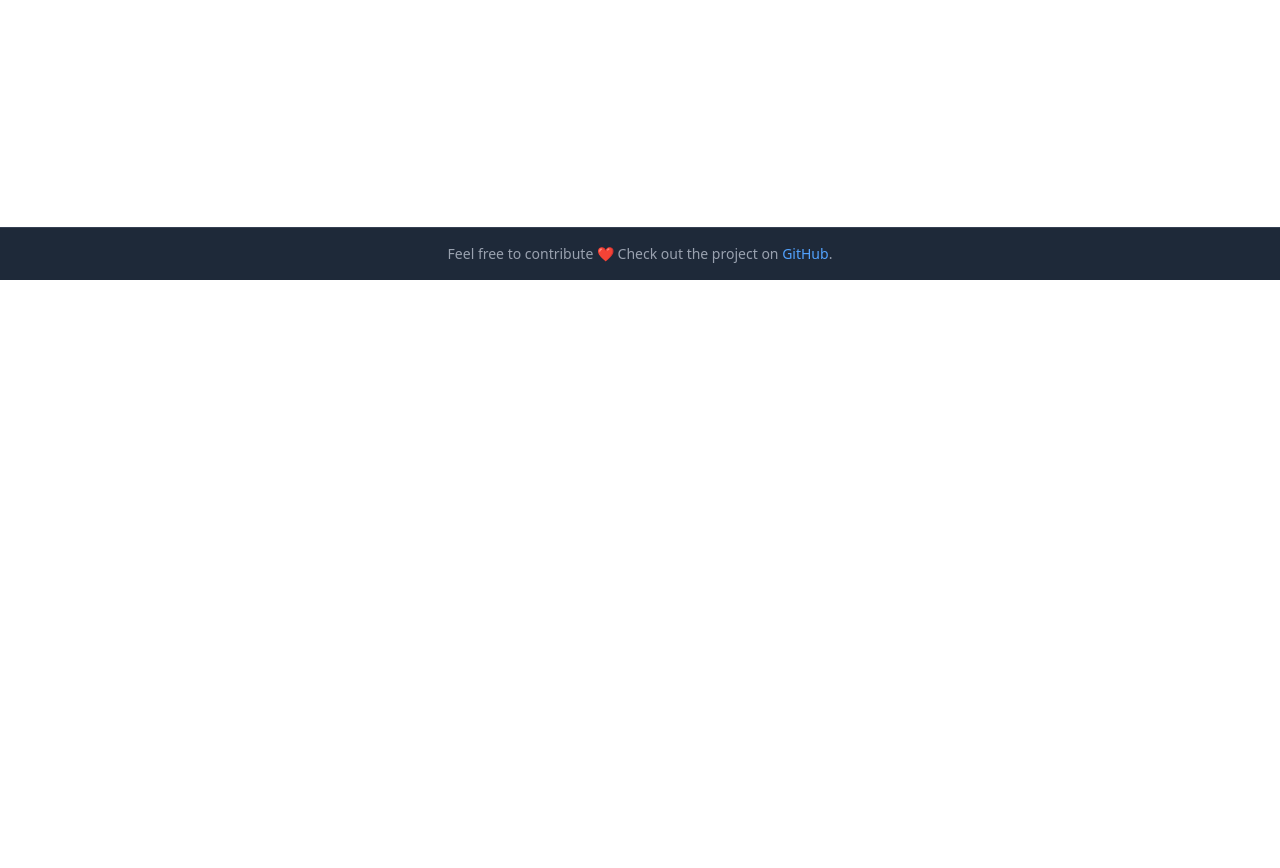
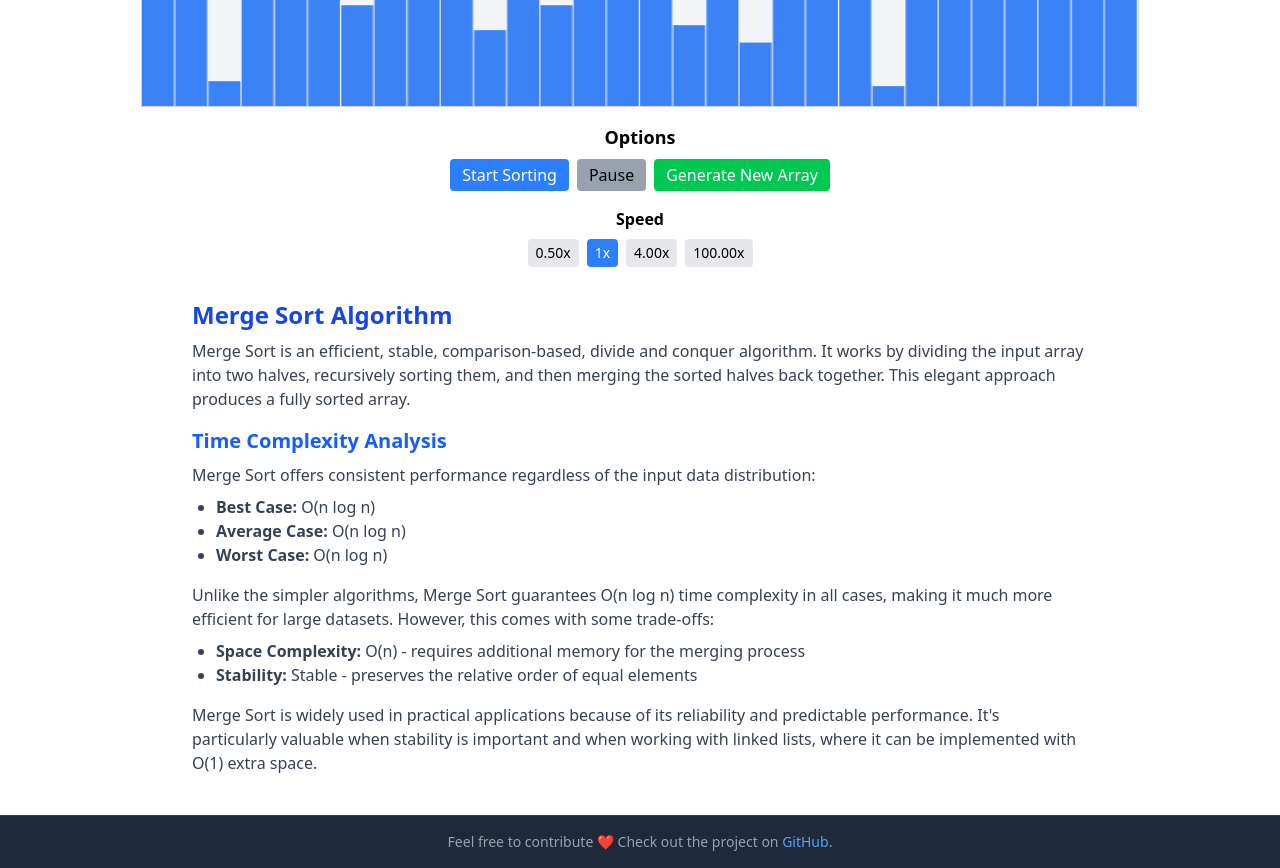
Before and after one commit to ebrancati/AlgorithmsVisualized, a React (Vite) app: page /sorting/merge-sort in a window 1280 px wide. Shown: the part 520-1388 px from the top of the page. Before the commit the page ends 800 px from the top, so only its background shows below. Built offline with nearby package versions, Linux system fonts and the light colour scheme.

Commit message:
Add Merge Sort algorithm to sorting visualizer

```diff
--- a/src/App.tsx
+++ b/src/App.tsx
@@ -19,6 +19,7 @@ const App: React.FC = () => {
                     <Route path="/sorting/selection-sort" element={<SortingVisualizer />} />
                     <Route path="/sorting/bubble-sort" element={<SortingVisualizer />} />
                     <Route path="/sorting/shaker-sort" element={<SortingVisualizer />} />
+                    <Route path="/sorting/merge-sort" element={<SortingVisualizer />} />
                     <Route path="/pathfinding" element={<PathfindingHome />} />
                     <Route path="/pathfinding/dijkstra" element={<PathfindingVisualizer />} />
                     <Route path="/pathfinding/astar" element={<PathfindingVisualizer />} />
--- a/src/algorithms/sorting/index.ts
+++ b/src/algorithms/sorting/index.ts
@@ -2,9 +2,11 @@
 import { runSelectionSort } from './selectionSort';
 import { runBubbleSort } from './bubbleSort';
 import { runShakerSort } from './shakerSort';
+import { runMergeSort } from './mergeSort';
 
 export {
     runSelectionSort,
     runBubbleSort,
-    runShakerSort
+    runShakerSort,
+    runMergeSort
 };
--- /dev/null
+++ b/src/algorithms/sorting/mergeSort.ts
@@ -0,0 +1,203 @@
+import { SortingProps } from '../../types/sorting';
+
+// Merge Sort Algorithm
+export const runMergeSort = async ({
+    array,
+    updateArrayItem,
+    handleStopAndPause,
+    isSorted,
+    setComparisons,
+    setArrayAccesses,
+    comparisonsRef,
+    arrayAccessesRef,
+    setSorting,
+    sortingRef
+}: SortingProps): Promise<void> => {
+    // Create a local copy for comparison to fix ordering issues
+    const tempArray = [...array];
+    const n = array.length;
+
+    // Main merge sort function
+    const mergeSort = async (start: number, end: number): Promise<void> => {
+        // Base case: If the subarray has 1 or fewer elements, it's already sorted
+        if (start >= end) {
+            return;
+        }
+
+        // Find the middle point to divide the array
+        const mid = Math.floor((start + end) / 2);
+
+        // Highlight the current subarray being processed
+        for (let i = start; i <= end; i++) {
+            updateArrayItem(i, 'potential-swap');
+
+            // Increment array accesses
+            const newAccesses = arrayAccessesRef.current + 1;
+            setArrayAccesses(newAccesses);
+            arrayAccessesRef.current = newAccesses;
+        }
+
+        if (await handleStopAndPause()) return;
+
+        // Recursively sort the first half
+        await mergeSort(start, mid);
+        if (!sortingRef.current) return;
+
+        // Recursively sort the second half
+        await mergeSort(mid + 1, end);
+        if (!sortingRef.current) return;
+
+        // Merge the sorted halves
+        await merge(start, mid, end);
+    };
+
+    // Function to merge two subarrays
+    const merge = async (start: number, mid: number, end: number): Promise<void> => {
+        // Create temporary arrays for the two halves
+        const leftSize = mid - start + 1;
+        const rightSize = end - mid;
+
+        const leftArray = new Array(leftSize);
+        const rightArray = new Array(rightSize);
+
+        // Copy data to temporary arrays
+        for (let i = 0; i < leftSize; i++) {
+            leftArray[i] = tempArray[start + i].value;
+
+            // Increment array accesses
+            const newAccesses = arrayAccessesRef.current + 1;
+            setArrayAccesses(newAccesses);
+            arrayAccessesRef.current = newAccesses;
+
+            // Highlight elements being copied
+            updateArrayItem(start + i, 'comparing');
+
+            if (await handleStopAndPause()) return;
+        }
+
+        for (let i = 0; i < rightSize; i++) {
+            rightArray[i] = tempArray[mid + 1 + i].value;
+
+            // Increment array accesses
+            const newAccesses = arrayAccessesRef.current + 1;
+            setArrayAccesses(newAccesses);
+            arrayAccessesRef.current = newAccesses;
+
+            // Highlight elements being copied
+            updateArrayItem(mid + 1 + i, 'comparing');
+
+            if (await handleStopAndPause()) return;
+        }
+
+        // Initial indices of the subarrays
+        let i = 0, j = 0;
+        // Initial index of merged subarray
+        let k = start;
+
+        // Merge the temp arrays back into the main array
+        while (i < leftSize && j < rightSize) {
+            // Increment comparisons
+            const newComparisons = comparisonsRef.current + 1;
+            setComparisons(newComparisons);
+            comparisonsRef.current = newComparisons;
+
+            // Compare elements from both subarrays
+            if (leftArray[i] <= rightArray[j]) {
+                // Update the value in both the visual array and the temp array
+                tempArray[k].value = leftArray[i];
+
+                // Highlight the element being placed
+                updateArrayItem(k, 'swap', leftArray[i]);
+
+                i++;
+            } else {
+                // Update the value in both the visual array and the temp array
+                tempArray[k].value = rightArray[j];
+
+                // Highlight the element being placed
+                updateArrayItem(k, 'swap', rightArray[j]);
+
+                j++;
+            }
+
+            // Increment array accesses (1 write)
+            const newAccesses = arrayAccessesRef.current + 1;
+            setArrayAccesses(newAccesses);
+            arrayAccessesRef.current = newAccesses;
+
+            if (await handleStopAndPause()) return;
+
+            // Reset the highlight
+            updateArrayItem(k, 'default');
+
+            k++;
+        }
+
+        // Copy the remaining elements of left subarray if any
+        while (i < leftSize) {
+            // Update the value in both the visual array and the temp array
+            tempArray[k].value = leftArray[i];
+
+            // Highlight the element being placed
+            updateArrayItem(k, 'swap', leftArray[i]);
+
+            // Increment array accesses (1 write)
+            const newAccesses = arrayAccessesRef.current + 1;
+            setArrayAccesses(newAccesses);
+            arrayAccessesRef.current = newAccesses;
+
+            if (await handleStopAndPause()) return;
+
+            // Reset the highlight
+            updateArrayItem(k, 'default');
+
+            i++;
+            k++;
+        }
+
+        // Copy the remaining elements of right subarray if any
+        while (j < rightSize) {
+            // Update the value in both the visual array and the temp array
+            tempArray[k].value = rightArray[j];
+
+            // Highlight the element being placed
+            updateArrayItem(k, 'swap', rightArray[j]);
+
+            // Increment array accesses (1 write)
+            const newAccesses = arrayAccessesRef.current + 1;
+            setArrayAccesses(newAccesses);
+            arrayAccessesRef.current = newAccesses;
+
+            if (await handleStopAndPause()) return;
+
+            // Reset the highlight
+            updateArrayItem(k, 'default');
+
+            j++;
+            k++;
+        }
+
+        // After merging, update the main array to reflect the changes
+        for (let i = start; i <= end; i++) {
+            array[i].value = tempArray[i].value;
+        }
+
+        // Check if we're at the end of the entire sort (final merge)
+        if (start === 0 && end === n - 1) {
+            for (let i = 0; i < n - 1; i++) {
+                if (array[i].value > array[i + 1].value) {
+                    console.error(`Errore di ordinamento: elementi ${i} (${array[i].value}) e ${i + 1} (${array[i + 1].value}) non sono in ordine`);
+                }
+            }
+            // Verify the array is sorted and finish
+            if (sortingRef.current) {
+                await isSorted(array);
+                setSorting(false);
+                sortingRef.current = false;
+            }
+        }
+    };
+
+    // Start the merge sort
+    await mergeSort(0, n - 1);
+};
--- a/src/components/sorting/AlgorithmDescription.tsx
+++ b/src/components/sorting/AlgorithmDescription.tsx
@@ -72,6 +72,34 @@ const AlgorithmDescription: React.FC<AlgorithmDescriptionProps> = ({ algorithm }
                     </p>
                 </div>
             )}
+
+            {algorithm === 'mergeSort' && (
+                <div className="mb-6">
+                    <h2 className="text-2xl font-bold text-blue-700 mb-2">Merge Sort Algorithm</h2>
+                    <p className="mb-4 text-gray-700">
+                        Merge Sort is an efficient, stable, comparison-based, divide and conquer algorithm. It works by dividing the input array into two halves, recursively sorting them, and then merging the sorted halves back together. This elegant approach produces a fully sorted array.
+                    </p>
+                    <h3 className="text-xl font-semibold text-blue-600 mb-2">Time Complexity Analysis</h3>
+                    <p className="text-gray-700 mb-2">
+                        Merge Sort offers consistent performance regardless of the input data distribution:
+                    </p>
+                    <ul className="list-disc pl-6 mb-4 text-gray-700">
+                        <li><strong>Best Case:</strong> O(n log n)</li>
+                        <li><strong>Average Case:</strong> O(n log n)</li>
+                        <li><strong>Worst Case:</strong> O(n log n)</li>
+                    </ul>
+                    <p className="text-gray-700 mb-2">
+                        Unlike the simpler algorithms, Merge Sort guarantees O(n log n) time complexity in all cases, making it much more efficient for large datasets. However, this comes with some trade-offs:
+                    </p>
+                    <ul className="list-disc pl-6 mb-4 text-gray-700">
+                        <li><strong>Space Complexity:</strong> O(n) - requires additional memory for the merging process</li>
+                        <li><strong>Stability:</strong> Stable - preserves the relative order of equal elements</li>
+                    </ul>
+                    <p className="text-gray-700">
+                        Merge Sort is widely used in practical applications because of its reliability and predictable performance. It's particularly valuable when stability is important and when working with linked lists, where it can be implemented with O(1) extra space.
+                    </p>
+                </div>
+            )}
         </div>
     );
 };
--- a/src/pages/sorting/SortingHome.tsx
+++ b/src/pages/sorting/SortingHome.tsx
@@ -16,7 +16,7 @@ const SortingHome: React.FC = () => {
                     See how different algorithms like Bubble Sort, Selection Sort, and others rearrange data,
                     providing an intuitive understanding of their efficiency and logic.
                 </p>
-                <div translate="no" className="grid grid-cols-1 sm:grid-cols-2 lg:grid-cols-3 gap-4">
+                <div translate="no" className="grid grid-cols-1 sm:grid-cols-2 lg:grid-cols-4 gap-4">
                     <Link
                         to="/sorting/selection-sort"
                         className="bg-blue-500 hover:bg-blue-700 text-white font-bold py-3 px-6 rounded-full transition duration-300 ease-in-out text-center"
@@ -35,6 +35,12 @@ const SortingHome: React.FC = () => {
                     >
                         Shaker Sort
                     </Link>
+                    <Link
+                        to="/sorting/merge-sort"
+                        className="bg-blue-500 hover:bg-blue-700 text-white font-bold py-3 px-6 rounded-full transition duration-300 ease-in-out text-center"
+                    >
+                        Merge Sort
+                    </Link>
                 </div>
                 <p className="mt-8 text-gray-500 text-sm sm:text-base">
                     More sorting algorithms will be added soon!
--- a/src/pages/sorting/SortingVisualizer.tsx
+++ b/src/pages/sorting/SortingVisualizer.tsx
@@ -1,7 +1,7 @@
 import React, { useState, useEffect, useRef, useCallback } from 'react';
 import { useNavigate, useLocation } from 'react-router-dom';
 import playSound from '../../utils/playSound';
-import { runSelectionSort, runBubbleSort, runShakerSort } from '../../algorithms/sorting';
+import { runSelectionSort, runBubbleSort, runShakerSort, runMergeSort } from '../../algorithms/sorting';
 import { ArrayElement, AlgorithmType, ElementStatus } from '../../types/sorting';
 import AlgorithmDescription from '../../components/sorting/AlgorithmDescription';
 
@@ -80,10 +80,10 @@ const SortingVisualizer: React.FC = () => {
                     ctx.fillStyle = '#F59E0B'; // yellow
                     break;
                 case 'potential-swap':
-                    ctx.fillStyle = '#34D399'; // green
+                    ctx.fillStyle = '#34D399'; // light green
                     break;
                 case 'sorted':
-                    ctx.fillStyle = '#10B981'; // green
+                    ctx.fillStyle = '#10B981'; // dark green
                     break;
                 default:
                     ctx.fillStyle = '#3B82F6'; // blue
@@ -222,6 +222,8 @@ const SortingVisualizer: React.FC = () => {
             setAlgorithm('selectionSort');
         } else if (path.includes('/shaker-sort')) {
             setAlgorithm('shakerSort');
+        } else if (path.includes('/merge-sort')) {
+            setAlgorithm('mergeSort');
         }
     }, [location.pathname]);
 
@@ -391,6 +393,20 @@ const SortingVisualizer: React.FC = () => {
                 setSorting,
                 sortingRef
             });
+        } else if (algorithm === 'mergeSort') {
+            runMergeSort({
+                array: arrayRef.current,
+                updateArrayItem,
+                swap,
+                handleStopAndPause,
+                isSorted,
+                setComparisons,
+                setArrayAccesses,
+                comparisonsRef,
+                arrayAccessesRef,
+                setSorting,
+                sortingRef
+            });
         }
     }, [algorithm, sorting, shuffling, updateArrayItem, swap, handleStopAndPause, isSorted]);
 
@@ -419,6 +435,8 @@ const SortingVisualizer: React.FC = () => {
             newPath += 'selection-sort';
         } else if (newAlgorithm === 'shakerSort') {
             newPath += 'shaker-sort';
+        } else if (newAlgorithm === 'mergeSort') {
+            newPath += 'merge-sort';
         }
 
         // Navigate to the new URL without page refresh
@@ -477,6 +495,7 @@ const SortingVisualizer: React.FC = () => {
                             <option value="selectionSort">Selection Sort</option>
                             <option value="bubbleSort">Bubble Sort</option>
                             <option value="shakerSort">Shaker Sort</option>
+                            <option value="mergeSort">Merge Sort</option>
                         </select>
                     </div>
 
--- a/src/types/sorting.ts
+++ b/src/types/sorting.ts
@@ -18,7 +18,8 @@ export interface ArrayElement {
 export type AlgorithmType =
     | 'selectionSort'
     | 'bubbleSort'
-    | 'shakerSort';
+    | 'shakerSort'
+    | 'mergeSort';
 
 // Props for sorting algorithm functions
 export interface SortingProps {
@@ -36,10 +37,10 @@ export interface SortingProps {
     // Stats management
     setComparisons: React.Dispatch<React.SetStateAction<number>>;
     setArrayAccesses: React.Dispatch<React.SetStateAction<number>>;
-    comparisonsRef: React.MutableRefObject<number>;
-    arrayAccessesRef: React.MutableRefObject<number>;
+    comparisonsRef: React.RefObject<number>;
+    arrayAccessesRef: React.RefObject<number>;
 
     // Sorting state
     setSorting: React.Dispatch<React.SetStateAction<boolean>>;
-    sortingRef: React.MutableRefObject<boolean>;
+    sortingRef: React.RefObject<boolean>;
 }
```
